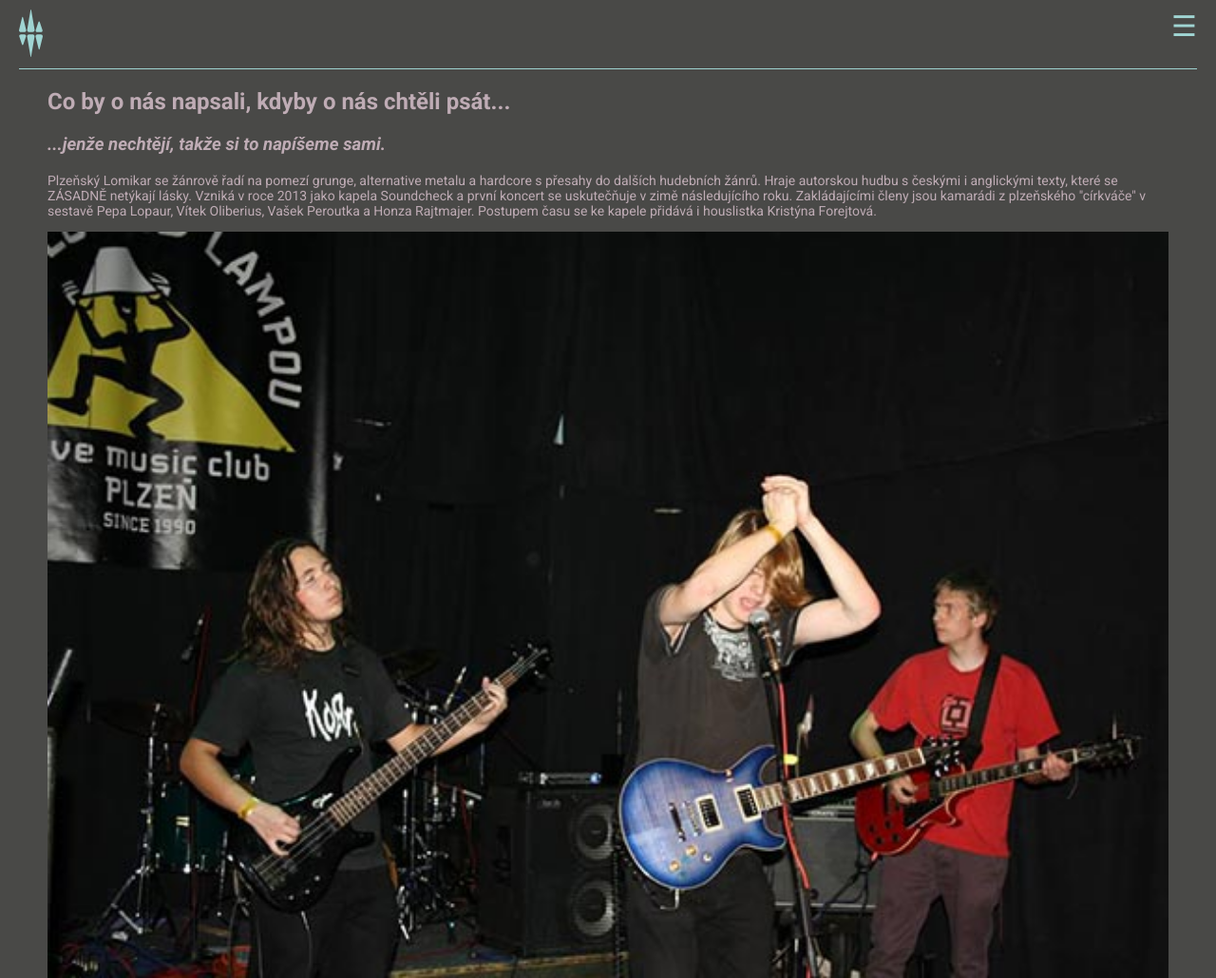
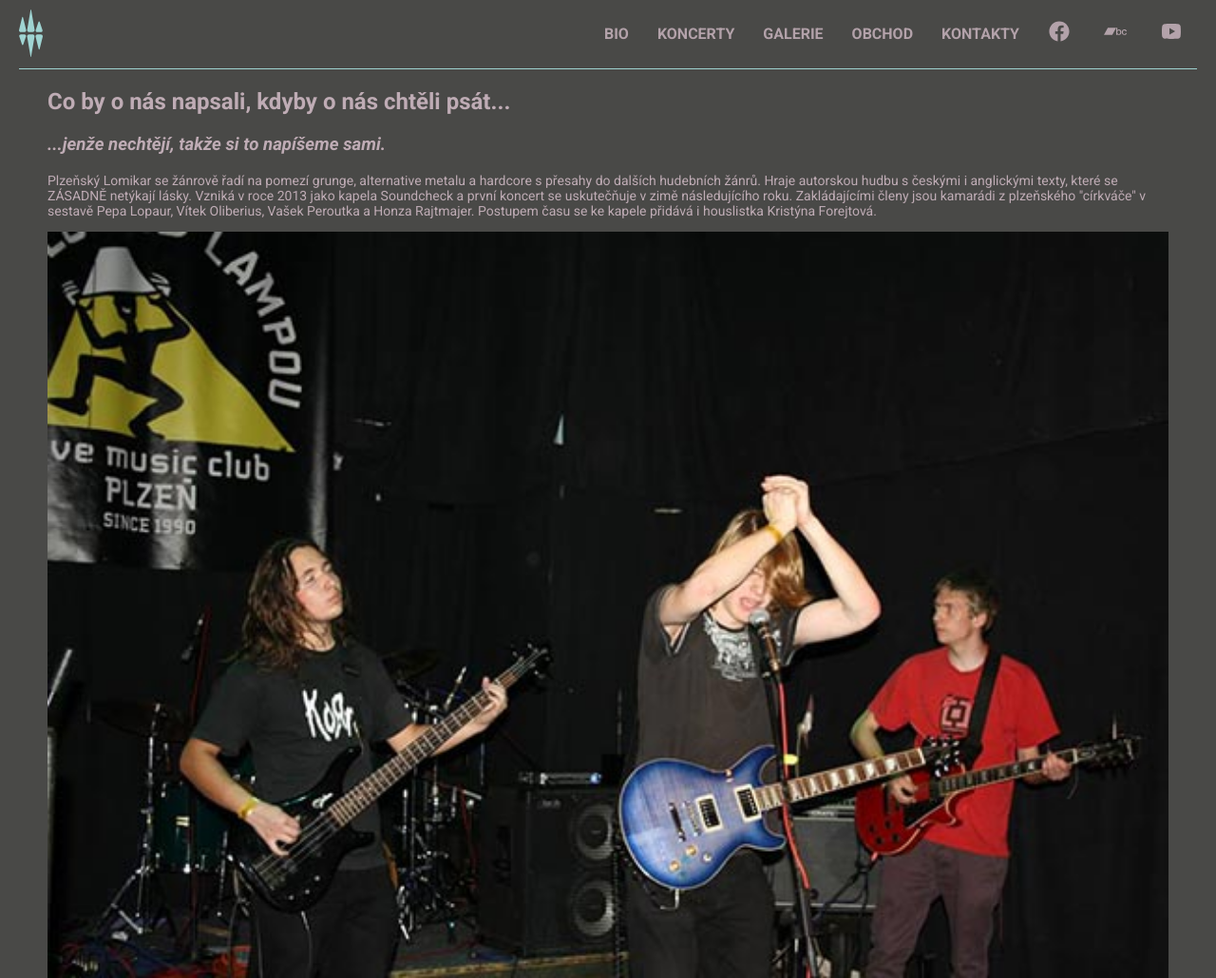
Before and after one commit to Humicz/LOMIKAR, an Eleventy site: page bio.html in a window 1280 px wide. Shown: the top 1030 px of the page at 95% size. Built offline with nearby package versions, Linux system fonts and the light colour scheme; Eleventy itself is replaced by a stand-in of ours; files that its build step writes are made by us from their sources.

Commit message:
started with responsibility (menu)

```diff
--- a/scss/_header.scss
+++ b/scss/_header.scss
@@ -40,7 +40,6 @@
 
 .menu__checkbox {
 	display: none;
-	// makes display: none;
 }
 
 .menu__toggler {
@@ -50,6 +49,10 @@
 	gap: 10px;
 	color: colors.$primary;
 	font-size: 30px;
+
+	@media screen and (min-width: 700px) {
+		display: none;
+	}
 }
 
 .menu__list {
@@ -67,10 +70,24 @@
     width: 100vw;
     z-index: 2;
 	opacity: 0.9;
+
+	@media screen and (min-width: 950px) {
+		max-height: 50px;
+		display: flex !important;
+		position: relative;
+		align-items: center;
+		padding: 0;
+		width: auto;
+		margin-top: 0;
+		}
 }
 
 .menu__item {
 	border-bottom: 1px solid colors.$primary;
+
+	@media screen and (min-width: 950px) {
+		border-bottom: none;
+	}
 }
 
 .menu__link {
@@ -79,6 +96,10 @@
 	text-decoration: none;
 	color: colors.$complementary;
 	font-weight: bold;
+
+	@media screen and (min-width: 950px) {
+		position: relative;
+	}
 }
 
 .menu__checkbox:checked ~ .menu__list { // different checkbox hack principal - possible also with display:none and display:block when checkbox is checked
@@ -101,20 +122,39 @@
 	transition: 0.2s; // not very visible, but makes :hover smoother
 }
 
-// Not working, because when activating the animation rolling down menu is sticked to toggler and animates with it.
+// @media screen and (min-width: 950px) {
 
-// .menu:active {
-//     animation: rotate 1s;
+// 	.menu__link:after {
+// 		position: absolute;
+// 		bottom: 0;
+// 		left: 0;
+// 		right: 0;
+// 		margin: auto;
+// 		width: 0%;
+// 		content: '.';
+// 		color: transparent;
+// 		background: root.$color-accent;
+// 		height: 1px;
+// 	}
+
+// 	.menu__link:hover:after {
+// 		width: 100%;
+// 	}
+
+// 	.menu__link {
+// 		  padding-bottom: 5px;
+// 	}
+
+// 	.menu__link:hover {
+// 		color: root.$color-primary;
+// 	}
+
+// 	.menu__link:active {
+// 		color: root.$color-primary;
+// 	}
+
+// 	.menu__item--active .menu__link {
+// 		border-bottom: 1px solid root.$color-accent;
+// 	}
+
 // }
-
-// @keyframes rotate{
-//     0%{
-//         transform: rotate(0deg);
-//     }
-//     50%{
-//         transform: rotate(90deg);
-//     }
-//     100%{
-//         transform: rotate(0deg);
-//     }
-// }
```
Also changed, not shown: css/style.css, 1 other file.
